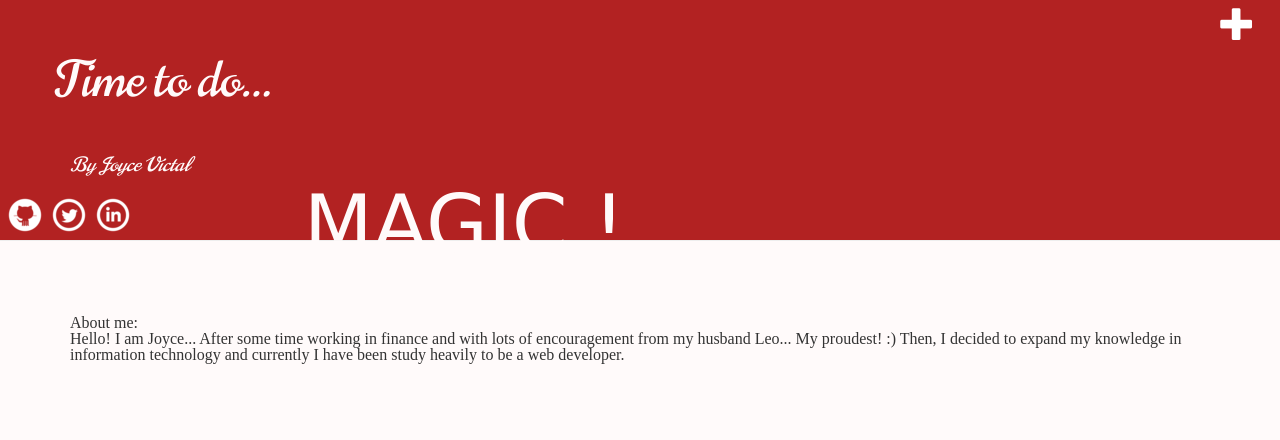
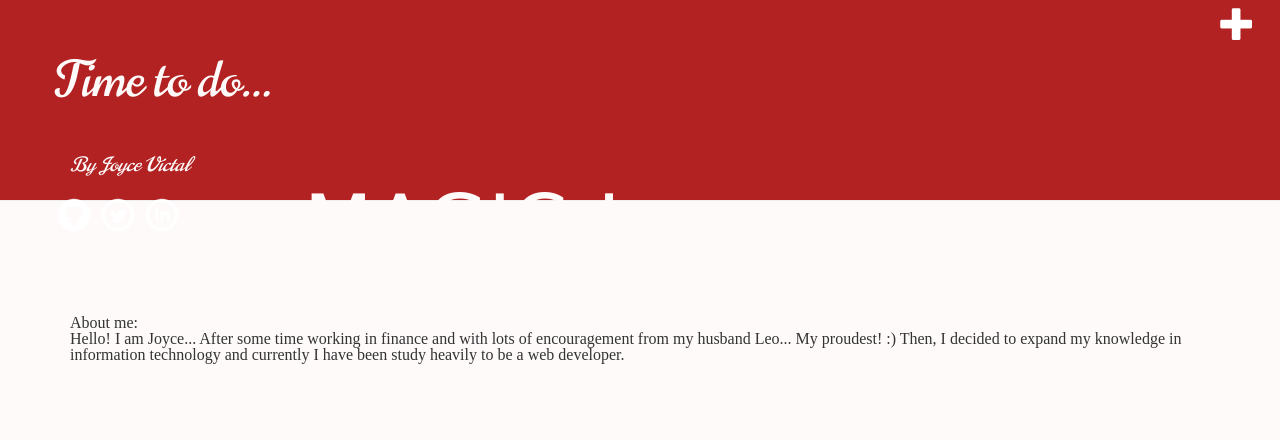
Before and after one commit to joycevictal/my-first-blog, a Django app: page / in a window 1280 px wide. Shown: the top 440 px of the page. Run offline with Django 3.2, Linux system fonts and the light colour scheme; data that the repository does not hold is empty; some libraries are stand-ins or nearby versions; some web fonts are replaced.

Commit message:
atualizando

```diff
--- a/blog/static/css/blog.css
+++ b/blog/static/css/blog.css
@@ -55,7 +55,7 @@ body {
     clear: both;
 }
 
-.icones-sociais ul {
+ul {
     float: right;
     width: 250px;
     padding: 0;
```
